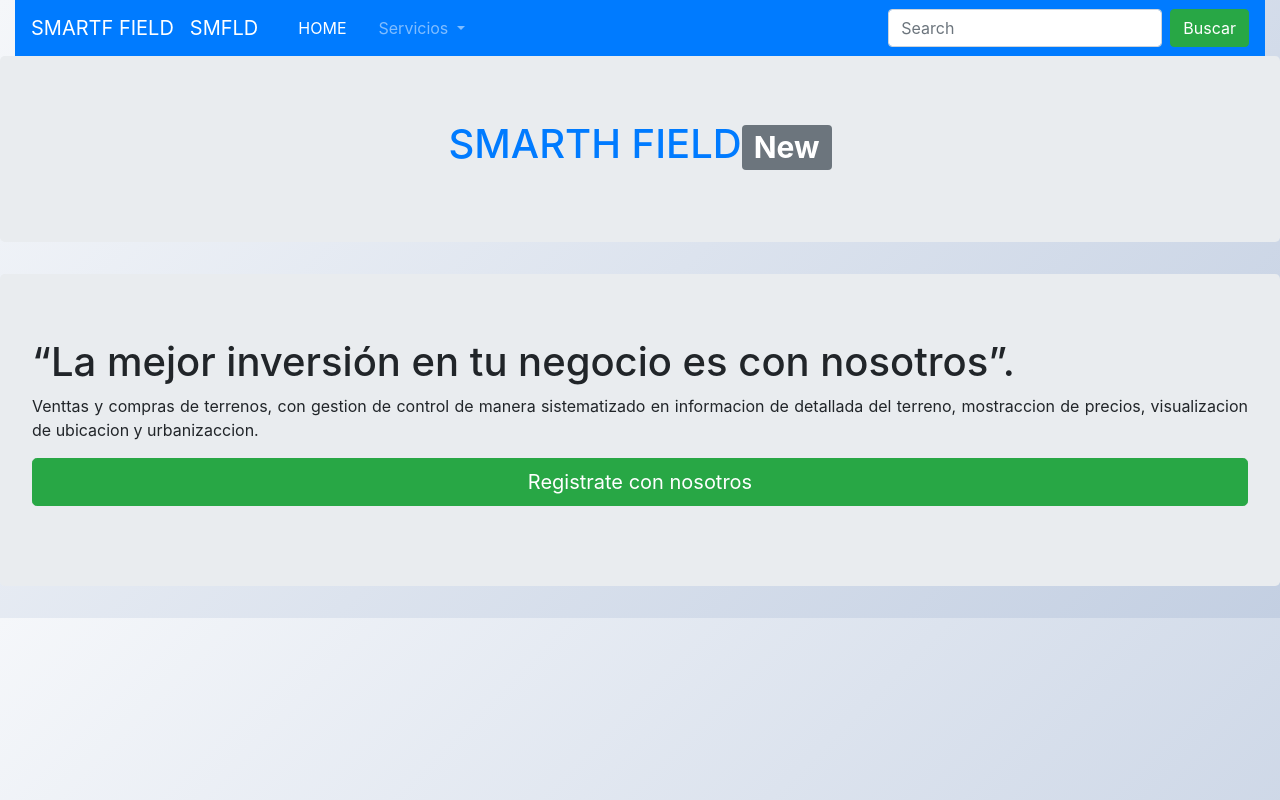
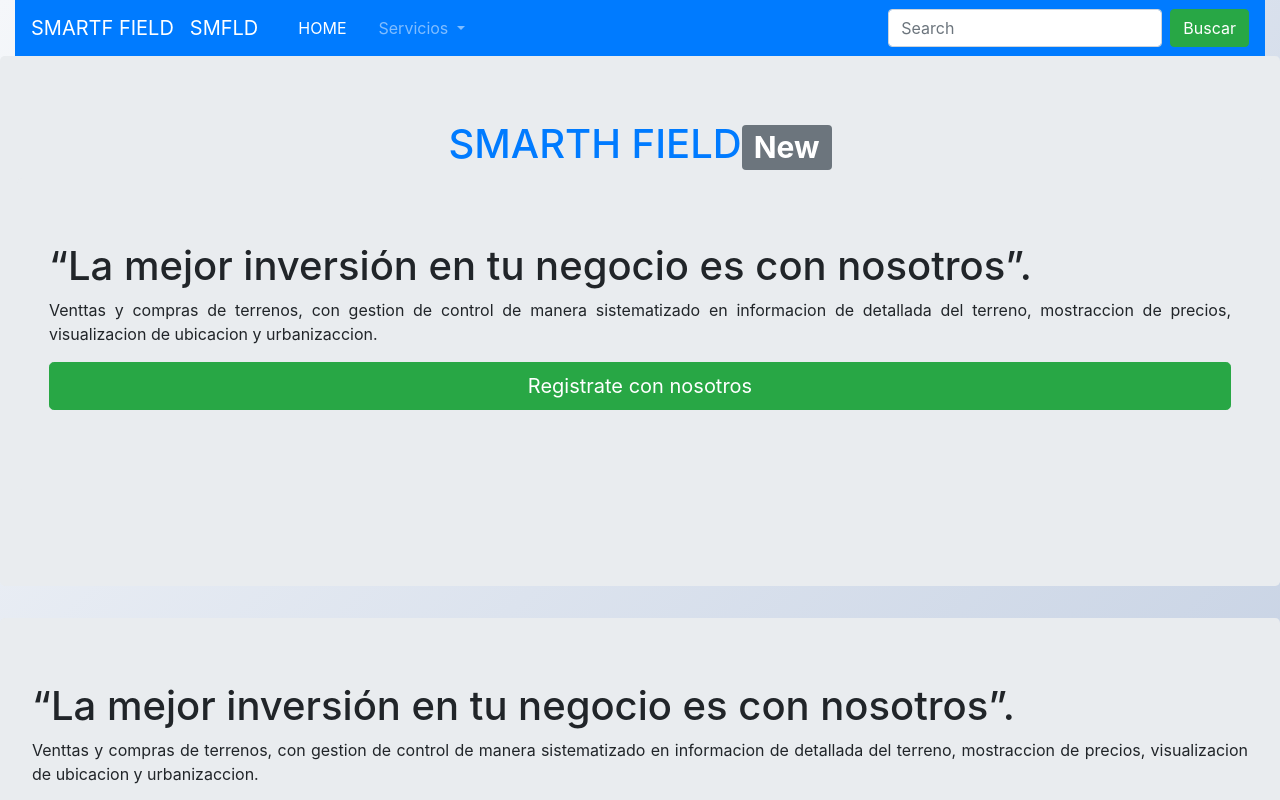
Before and after one commit to JorgeCambrano/pruebasmart, a React (Create React App) app: page / in a window 1280 px wide. Shown: the top 800 px of the page. Built offline with nearby package versions, Linux system fonts and the light colour scheme.

Commit message:
cambio en home

```diff
--- a/src/pages/Home.js
+++ b/src/pages/Home.js
@@ -8,7 +8,13 @@ class Home extends Component {
 
         <div class="row">
           <div class="mx-auto text-primary"><h1>  SMARTH FIELD<span class="badge badge-secondary"> New</span></h1></div>
+          <div class="jumbotron">
+                        <h1>“La mejor inversión en tu negocio es con nosotros”.</h1>
+                        <p class="text-justify"> Venttas y compras de terrenos, con gestion de control de manera sistematizado en informacion
+                        de detallada del terreno, mostraccion de precios, visualizacion de ubicacion y urbanizaccion.</p>
+                        <p><a href="#" class="btn btn-success btn-lg btn-block">Registrate con nosotros </a></p>
 
+                </div>
         </div>
 
       </div>
```
